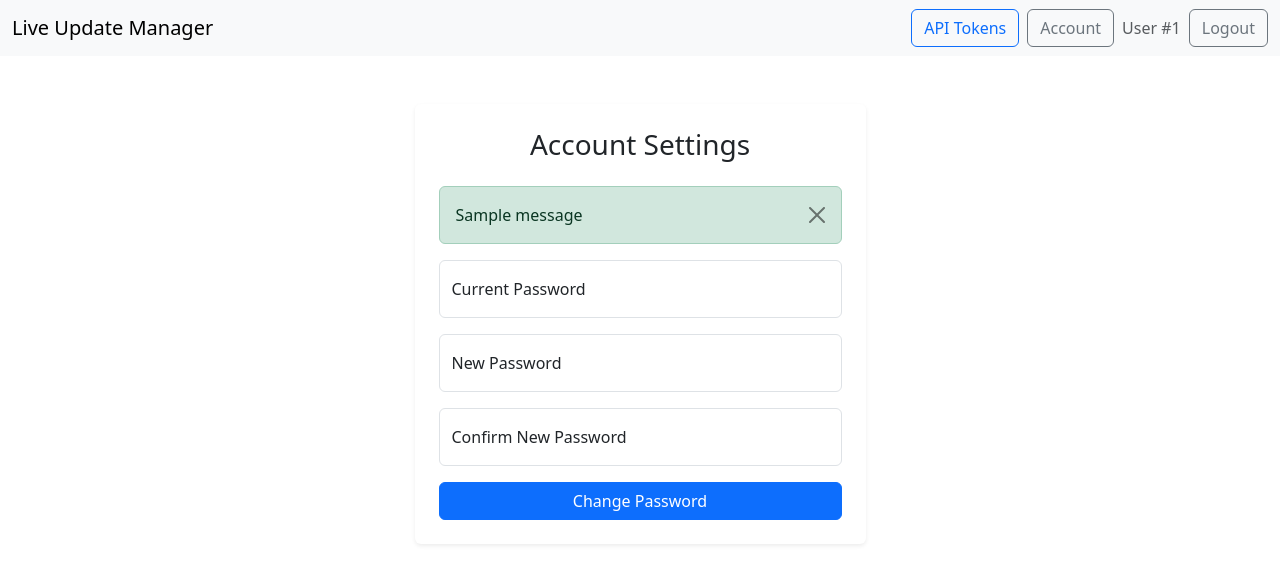
After one commit to jon-ionic/custom-live-updates-backend-example, a Flask app: page /account in a window 1280 px wide. The commit adds this page. Shown: the top 584 px of the page. Run offline with Flask 3, Linux system fonts and the light colour scheme; the visitor is signed in with stand-in values (Sample User, id 1); tables that the repository leaves empty hold one stand-in row (values such as "Sample post"); one stand-in notice (Sample message) is shown.

```diff
--- a/models.py
+++ b/models.py
@@ -33,7 +33,9 @@ class App(db.Model):
 
     id = db.Column(db.String(36), primary_key=True, default=lambda: str(uuid.uuid4()))
     name = db.Column(db.String(255), nullable=False)
+    user_id = db.Column(db.Integer, db.ForeignKey("users.id"), nullable=False)
 
+    user = db.relationship("User", backref="apps")
     builds = db.relationship("Build", backref="app", lazy=True)
     deployments = db.relationship("Deployment", backref="app", lazy=True)
 
--- a/routes/ui.py
+++ b/routes/ui.py
@@ -2,6 +2,7 @@ from flask import Blueprint, render_template, request, redirect, url_for, sessio
 from models import db, App, Build, Deployment, User, Token
 import uuid
 from functools import wraps
+from utils import validate_build_artifact
 
 ui = Blueprint("ui", __name__)
 
@@ -9,11 +10,21 @@ ui = Blueprint("ui", __name__)
 def login_required(f):
     @wraps(f)
     def decorated_function(*args, **kwargs):
-        if not session.get("user_id"):
+        user_id = session.get("user_id")
+        if not user_id:
+            return redirect(url_for("ui.login"))
+        user = User.query.get(user_id)
+        if not user:
+            session.clear()
             return redirect(url_for("ui.login"))
         return f(*args, **kwargs)
+    return decorated_function
 
-    return decorated_function
+
+@login_required
+@ui.route("/")
+def index():
+    return redirect(url_for("ui.ui_apps"))
 
 
 @ui.route("/register", methods=["GET", "POST"])
@@ -74,24 +85,26 @@ def tokens():
 @ui.route("/ui/apps", methods=["GET", "POST"])
 @login_required
 def ui_apps():
+    user = User.query.get(session["user_id"])
     if request.method == "POST":
         name = request.form.get("name")
         app_id = request.form.get("id")
         if name and app_id:
             if not App.query.get(app_id):
-                new_app = App(id=app_id, name=name)
+                new_app = App(id=app_id, name=name, user_id=user.id)
                 db.session.add(new_app)
                 db.session.commit()
         return redirect("/ui/apps")
-    apps = App.query.all()
+    apps = App.query.filter_by(user_id=user.id).all()
     return render_template("apps.html", apps=apps)
 
 
 @ui.route("/ui/apps/<app_id>", methods=["GET", "POST"])
 @login_required
 def ui_app(app_id):
+    user = User.query.get(session["user_id"])
     app_obj = App.query.get(app_id)
-    if not app_obj:
+    if not app_obj or app_obj.user_id != user.id:
         return redirect("/ui/apps")
     if request.method == "POST":
         artifact_url = request.form.get("artifact_url")
@@ -126,16 +139,24 @@ def ui_app(app_id):
 @ui.route("/ui/apps/<app_id>/builds", methods=["GET", "POST"])
 @login_required
 def ui_builds(app_id):
+    user = User.query.get(session["user_id"])
     app_obj = App.query.get(app_id)
-    if not app_obj:
+    if not app_obj or app_obj.user_id != user.id:
         return redirect("/ui/apps")
+
     if request.method == "POST":
         artifact_url = request.form.get("artifact_url")
         artifact_type = request.form.get("artifact_type")
         commit_sha = request.form.get("commit_sha")
         commit_message = request.form.get("commit_message")
         commit_ref = request.form.get("commit_ref")
+
         if all([artifact_url, artifact_type, commit_sha, commit_message, commit_ref]):
+            validated, error = validate_build_artifact(artifact_type, artifact_url)
+            if not validated:
+                flash(error["error"], "danger")
+                return
+
             new_build = Build(
                 app_id=app_id,
                 artifact_url=artifact_url,
@@ -155,8 +176,9 @@ def ui_builds(app_id):
 @ui.route("/ui/apps/<app_id>/deployments", methods=["GET", "POST"])
 @login_required
 def ui_deployments(app_id):
+    user = User.query.get(session["user_id"])
     app_obj = App.query.get(app_id)
-    if not app_obj:
+    if not app_obj or app_obj.user_id != user.id:
         return redirect("/ui/apps")
     builds = Build.query.filter_by(app_id=app_id).order_by(Build.id.desc()).all()
     if request.method == "POST":
@@ -171,3 +193,25 @@ def ui_deployments(app_id):
         Deployment.query.filter_by(app_id=app_id).order_by(Deployment.id.desc()).join(Build).all()
     )
     return render_template("deployments.html", app=app_obj, builds=builds, deployments=deployments)
+
+
+@ui.route("/account", methods=["GET", "POST"])
+@login_required
+def account():
+    user = User.query.get(session["user_id"])
+    if request.method == "POST":
+        current_password = request.form.get("current_password")
+        new_password = request.form.get("new_password")
+        confirm_password = request.form.get("confirm_password")
+        if not user.check_password(current_password):
+            flash("Current password is incorrect.", "danger")
+        elif not new_password or len(new_password) < 6:
+            flash("New password must be at least 6 characters.", "danger")
+        elif new_password != confirm_password:
+            flash("New passwords do not match.", "danger")
+        else:
+            user.set_password(new_password)
+            db.session.commit()
+            flash("Password updated successfully!", "success")
+            return redirect(url_for("ui.account"))
+    return render_template("account.html")
--- /dev/null
+++ b/templates/account.html
@@ -0,0 +1,37 @@
+{% extends 'base.html' %}
+{% block content %}
+<div class="row justify-content-center mt-5">
+  <div class="col-md-5">
+    <div class="card shadow-sm border-0">
+      <div class="card-body p-4">
+        <h3 class="mb-4 text-center">Account Settings</h3>
+        {% with messages = get_flashed_messages(with_categories=true) %}
+          {% if messages %}
+            {% for category, message in messages %}
+              <div class="alert alert-{{ category }} alert-dismissible fade show" role="alert">
+                {{ message }}
+                <button type="button" class="btn-close" data-bs-dismiss="alert" aria-label="Close"></button>
+              </div>
+            {% endfor %}
+          {% endif %}
+        {% endwith %}
+        <form method="post">
+          <div class="form-floating mb-3">
+            <input type="password" class="form-control" id="current_password" name="current_password" placeholder="Current Password" required>
+            <label for="current_password">Current Password</label>
+          </div>
+          <div class="form-floating mb-3">
+            <input type="password" class="form-control" id="new_password" name="new_password" placeholder="New Password" required>
+            <label for="new_password">New Password</label>
+          </div>
+          <div class="form-floating mb-3">
+            <input type="password" class="form-control" id="confirm_password" name="confirm_password" placeholder="Confirm New Password" required>
+            <label for="confirm_password">Confirm New Password</label>
+          </div>
+          <button type="submit" class="btn btn-primary w-100">Change Password</button>
+        </form>
+      </div>
+    </div>
+  </div>
+</div>
+{% endblock %}
--- a/templates/base.html
+++ b/templates/base.html
@@ -12,8 +12,9 @@
             <a class="navbar-brand" href="/ui/apps">Live Update Manager</a>
             <div class="d-flex align-items-center ms-auto">
                 {% if session.user_id %}
-                    <span class="me-2 text-muted">{{ session.username  }}</span>
                     <a href="/tokens" class="btn btn-outline-primary me-2">API Tokens</a>
+                    <a href="/account" class="btn btn-outline-secondary me-2">Account</a>
+                    <span class="me-2 text-muted">User #{{ session.user_id }}</span>
                     <a href="/logout" class="btn btn-outline-secondary">Logout</a>
                 {% else %}
                     <a href="/login" class="btn btn-outline-primary me-2">Login</a>
```
Also changed, not shown: routes/api.py (+7 -37 lines), templates/builds.html (+10 -0 lines), utils.py (added, +42 -0 lines).
